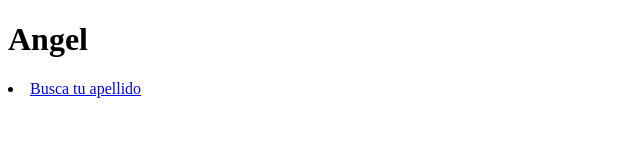
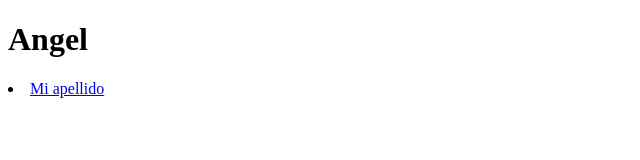
Before and after one commit to angelyescas/Angel, a plain HTML site: page index.html in a window 1280 px wide. Shown: the full height of the page, 0-640 px from the left. Drawn offline with Linux system fonts and the light colour scheme.

Commit message:
cambie el link

```diff
--- a/index.html
+++ b/index.html
@@ -6,6 +6,6 @@
   </head>
   <body>
     <h1>Angel</h1>
-    <li class="menu__link"><a href="apellido.html">Busca tu apellido</a></li>
+    <li class="menu__link"><a href="apellido.html">Mi apellido</a></li>
   </body>
 </html>
```
